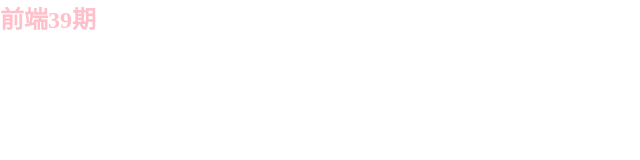
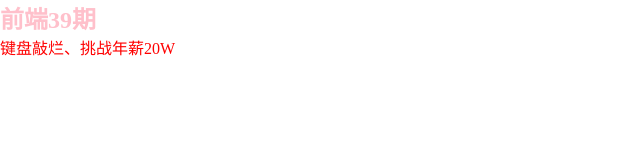
Before and after one commit to asnrg/asnrg.github.oi, a plain HTML site: page index.html in a window 1280 px wide. Shown: the whole page, without its empty margins (0-640 px from the left). Drawn offline with Linux system fonts and the light colour scheme.

Commit message:
develop 提交

```diff
--- a/css/index.css
+++ b/css/index.css
@@ -5,3 +5,6 @@
 h2 {
     color: pink;
 }
+p {
+    color: red;
+}
--- a/index.html
+++ b/index.html
@@ -9,5 +9,6 @@
 </head>
 <body>
     <h2>前端39期</h2>
+    <p>键盘敲烂、挑战年薪20W</p>
 </body>
 </html>
```
